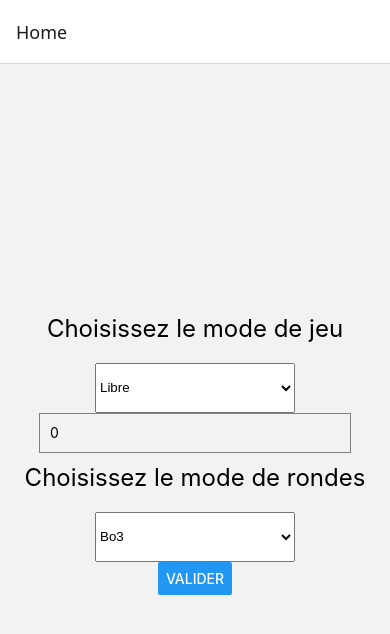
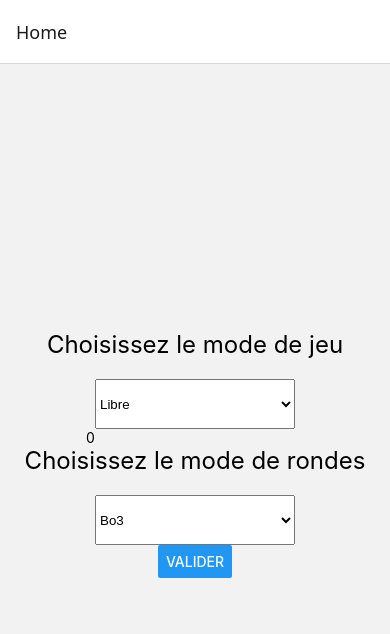
Before and after one commit to GallegoB/compteur-points-lorcana, a React Native app: screen /Home in a window 390 px wide. Shown: the top 634 px of the page. Built offline with nearby package versions, Linux system fonts and the light colour scheme.

Commit message:
Ajouter fichier styles.js

```diff
--- a/screens/DiceRollScreen.js
+++ b/screens/DiceRollScreen.js
@@ -1,6 +1,7 @@
 // src/screens/DiceRollScreen.js
 import React, { useState } from 'react';
 import { View, Text, Button, StyleSheet, Alert } from 'react-native';
+import styles from './styles'; // Importez les styles depuis le fichier styles.js
 
 const DiceRollScreen = ({ navigation, route }) => {
   const [player1Score, setPlayer1Score] = useState(0);
@@ -45,16 +46,6 @@ const DiceRollScreen = ({ navigation, route }) => {
   );
 };
 
-const styles = StyleSheet.create({
-  container: {
-    flex: 1,
-    justifyContent: 'center',
-    alignItems: 'center',
-  },
-  title: {
-    fontSize: 24,
-    marginBottom: 20,
-  },
-});
+
 
 export default DiceRollScreen;
--- a/screens/GameScreen.js
+++ b/screens/GameScreen.js
@@ -1,6 +1,7 @@
 // src/screens/GameScreen.js
 import React, { useState } from 'react';
 import { View, Text, Button, StyleSheet, Alert } from 'react-native';
+import styles from './styles'; // Importez les styles depuis le fichier styles.js
 
 const GameScreen = ({ navigation, route }) => {
   const [player1Score, setPlayer1Score] = useState(0);
@@ -99,17 +100,4 @@ function debParty() {
   );
 };
 
-
-const styles = StyleSheet.create({
-  container: {
-    flex: 1,
-    justifyContent: 'center',
-    alignItems: 'center',
-  },
-  title: {
-    fontSize: 24,
-    marginBottom: 20,
-  },
-});
-
 export default GameScreen;
--- a/screens/HomeScreen.js
+++ b/screens/HomeScreen.js
@@ -2,7 +2,7 @@
 import React, {useState} from 'react';
 import { View, Text, Button, StyleSheet, TextInput } from 'react-native';
 import { Picker } from '@react-native-picker/picker';
-
+import styles from './styles'; // Importez les styles depuis le fichier styles.js
 
 const HomeScreen = ({ navigation }) => {
   const [mode, setMode] = useState('Libre');
@@ -43,24 +43,6 @@ const HomeScreen = ({ navigation }) => {
   );
 };
 
-const styles = StyleSheet.create({
-  container: {
-    flex: 1,
-    justifyContent: 'center',
-    alignItems: 'center',
-  },
-  title: {
-    fontSize: 24,
-    marginBottom: 20,
-  },
-  input: {
-    height: 40,
-    borderColor: 'gray',
-    borderWidth: 1,
-    marginBottom: 10,
-    paddingHorizontal: 10,
-    width: '80%',
-  },
-});
+
 
 export default HomeScreen;
--- a/screens/PlayerInputScreen.js
+++ b/screens/PlayerInputScreen.js
@@ -1,6 +1,7 @@
 // src/screens/PlayerInputScreen.js
 import React, { useState } from 'react';
 import { View, Text, TextInput, Button, StyleSheet } from 'react-native';
+import styles from './styles'; // Importez les styles depuis le fichier styles.js
 
 const PlayerInputScreen = ({ navigation, route }) => {
   const [player1, setPlayer1] = useState('');
@@ -46,24 +47,5 @@ const PlayerInputScreen = ({ navigation, route }) => {
   );
 };
 
-const styles = StyleSheet.create({
-  container: {
-    flex: 1,
-    justifyContent: 'center',
-    alignItems: 'center',
-  },
-  title: {
-    fontSize: 24,
-    marginBottom: 20,
-  },
-  input: {
-    height: 40,
-    borderColor: 'gray',
-    borderWidth: 1,
-    marginBottom: 10,
-    paddingHorizontal: 10,
-    width: '80%',
-  },
-});
 
 export default PlayerInputScreen;
--- a/screens/RoundSummaryScreen.js
+++ b/screens/RoundSummaryScreen.js
@@ -1,6 +1,8 @@
 // src/screens/RoundSummaryScreen.js
 import React, { useState } from 'react';
 import { View, Text, TextInput, Button, StyleSheet } from 'react-native';
+import styles from './styles'; // Importez les styles depuis le fichier styles.js
+
 
 const RoundSummaryScreen = ({ navigation, route }) => {
   const [comment, setComment] = useState('');
@@ -27,24 +29,4 @@ const RoundSummaryScreen = ({ navigation, route }) => {
   );
 };
 
-const styles = StyleSheet.create({
-  container: {
-    flex: 1,
-    justifyContent: 'center',
-    alignItems: 'center',
-  },
-  title: {
-    fontSize: 24,
-    marginBottom: 20,
-  },
-  input: {
-    height: 40,
-    borderColor: 'gray',
-    borderWidth: 1,
-    marginBottom: 10,
-    paddingHorizontal: 10,
-    width: '80%',
-  },
-});
-
 export default RoundSummaryScreen;
--- /dev/null
+++ b/screens/styles.js
@@ -0,0 +1,15 @@
+import { StyleSheet } from 'react-native';
+
+const styles = StyleSheet.create({
+  container: {
+    flex: 1,
+    justifyContent: 'center',
+    alignItems: 'center',
+  },
+  title: {
+    fontSize: 24,
+    marginBottom: 20,
+  },
+});
+
+export default styles;
```
